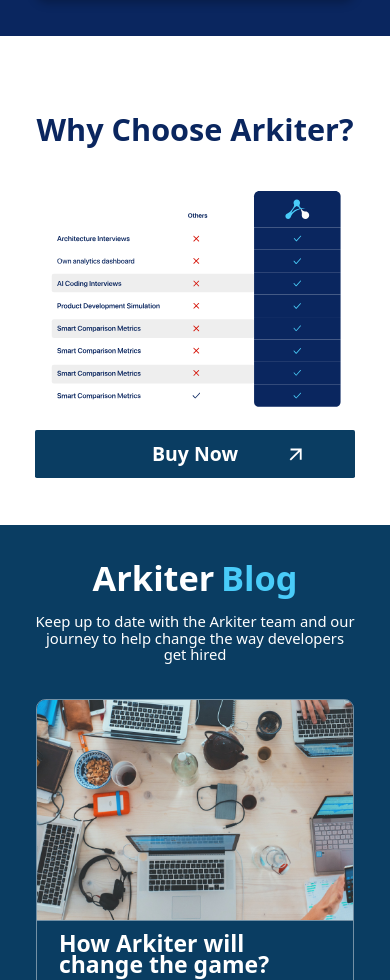
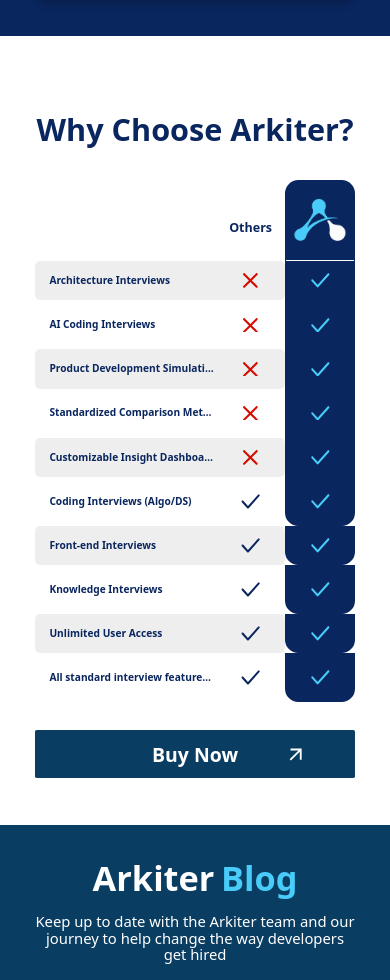
Before and after one commit to pashinskij99/arkiter-react-taiwindcss, a React (Create React App) app: page / in a window 390 px wide. Shown: the part 7387-8367 px from the top of the page. Built offline with nearby package versions, Linux system fonts and the light colour scheme.

Commit message:
update table for mobile screens

```diff
--- a/src/Components/Landing Page/Comparision.js
+++ b/src/Components/Landing Page/Comparision.js
@@ -1,11 +1,11 @@
-import React from 'react';
-import logo from '../../Assets/logo.png';
-import clsx from 'clsx';
-import {ReactComponent as ExitIcon} from '../../Assets/icons/exit.svg'
-import {ReactComponent as CheckIcon} from '../../Assets/icons/check-table.svg'
-import {ReactComponent as CheckDarkIcon} from '../../Assets/icons/check-table-darker.svg'
-import {ReactComponent as TableIcon} from '../../Assets/table.svg'
-import ButtonPrimary from '../UI/Button';
+import React from 'react'
+import logo from '../../Assets/logo.png'
+import clsx from 'clsx'
+import { ReactComponent as ExitIcon } from '../../Assets/icons/exit.svg'
+import { ReactComponent as CheckIcon } from '../../Assets/icons/check-table.svg'
+import { ReactComponent as CheckDarkIcon } from '../../Assets/icons/check-table-darker.svg'
+import { ReactComponent as TableIcon } from '../../Assets/table.svg'
+import ButtonPrimary from '../UI/Button'
 
 const ProductComparison = () => {
   const comparisonData = [
@@ -60,22 +60,29 @@
       Arkiter: true,
     },
     // Add more features here
-  ];
+  ]
 
   return (
-    <div className="w-full pt-[16.8rem] pb-[10.149rem]">
-      <div className="container">
-        <h2 className="text-[6.6rem] leading-[1] text-[#0A265F] text-center font-bold pb-12">Why Choose Arkiter?</h2>
-        <div className="overflow-x-auto mt-[4.5rem]">
-          <table className="w-full table-fixed hidden md:table">
+    <div className='w-full pt-[16.8rem] pb-[10.149rem]'>
+      <div className='container'>
+        <h2 className='text-[6.6rem] leading-[1] text-[#0A265F] text-center font-bold pb-12'>
+          Why Choose Arkiter?
+        </h2>
+        <div className='overflow-x-auto mt-[4.5rem]'>
+          <table className='w-full table-fixed'>
             <thead>
               <tr className=''>
-                <th className="w-min"></th>
-                <th className=" text-[#0A265F] text-[3.44982rem] font-[700] relative">
-                  <span className='absolute mx-auto w-full left-0 bottom-[5.016rem] '>Others</span>
+                <th className='w-min'></th>
+                <th className=' text-[#0A265F] text-[2.7rem] sm:text-[3.44982rem] font-[700] relative w-[15rem] sm:w-[23rem] lg:w-[auto]'>
+                  <span className='absolute mx-auto w-full left-0 bottom-[5.016rem]'>Others</span>
                 </th>
-                <th className="w-[30.7rem] lg:w-[47.7rem] rounded-tl-[2.87485rem] rounded-tr-[2.87485rem] pt-[2.7rem] lg:pt-[4.7rem] bg-[#0A265F] justify-center text-white">
-                  <img src={logo} alt="Competitor B Logo" width={'90.251rem'} className="mx-auto scale-75 lg:scale-100" />
+                <th className='w-[15rem] sm:w-[30.7rem] lg:w-[47.7rem] rounded-tl-[2.87485rem] rounded-tr-[2.87485rem] pt-[2.7rem] lg:pt-[4.7rem] bg-[#0A265F] justify-center text-white'>
+                  <img
+                    src={logo}
+                    alt='Competitor B Logo'
+                    width={'90.251rem'}
+                    className='mx-auto scale-75 lg:scale-100'
+                  />
                   <hr className='border-none h-[.02rem] bg-[#FCFCFC] mt-[2.612rem] lg:mt-[4.612rem]' />
                 </th>
               </tr>
@@ -83,30 +90,59 @@
             <tbody>
               {comparisonData.map((item, index) => (
                 <tr key={index}>
-                  <td className={clsx(index % 2 === 0 ? '!py-[3.573rem]' : '!py-[5.638rem]', "pl-[3.1rem] text-[#0A265F] font-semibold text-xs md:text-lg lg:text-[3.91594rem] relative")}>
-                    <div className={clsx(index % 2 === 0 ? 'bg-[#D9D9D9]/[0.44]' : 'bg-white', 'absolute top-0 left-0 w-full h-full z-0 rounded-tl-[1.1rem] rounded-bl-[1.1rem]')}></div>
-                    <span className='z-10 relative whitespace-nowrap text-[3.91594rem] font-semibold'>
+                  <td
+                    className={clsx(
+                      index % 2 === 0
+                        ? '!py-[2.573rem] sm:!py-[3.573rem]'
+                        : 'py-[3.638rem] sm:!py-[5.638rem]',
+                      'pl-[3.1rem] text-[#0A265F] font-semibold md:text-lg lg:text-[3.91594rem] relative',
+                    )}>
+                    <div
+                      className={clsx(
+                        index % 2 === 0 ? 'bg-[#D9D9D9]/[0.44]' : 'bg-white',
+                        'absolute top-0 left-0 w-full h-full z-0 rounded-tl-[1.1rem] rounded-bl-[1.1rem]',
+                      )}></div>
+                    <span className='z-10 relative whitespace-nowrap text-[2.2rem] sm:text-[2.8rem] lg:text-[3rem] font-semibold block sm:inline text-ellipsis overflow-hidden'>
                       {item.feature}
                     </span>
                   </td>
-                  <td className="relative p-2 text-center text-2xl">
-                    <div className={clsx(index % 2 === 0 ? 'bg-[#D9D9D9]/[0.44]' : 'bg-white', 'absolute top-0 left-0 w-full h-full z-0 rounded-tr-[1.1rem] rounded-br-[1.1rem]')}></div>
-                    {item.Others ? <CheckDarkIcon width={'4.082rem'} className='z-10 relative mx-auto' height={'3.175rem'} /> : <ExitIcon width={'3.175rem'} className='z-10 relative mx-auto' height={'3.175rem'} />}
+                  <td className='relative p-2 text-center text-2xl'>
+                    <div
+                      className={clsx(
+                        index % 2 === 0 ? 'bg-[#D9D9D9]/[0.44]' : 'bg-white',
+                        'absolute top-0 left-0 w-full h-full z-0 rounded-tr-[1.1rem] rounded-br-[1.1rem]',
+                      )}></div>
+                    {item.Others ? (
+                      <CheckDarkIcon
+                        width={'4.082rem'}
+                        className='z-10 relative mx-auto'
+                        height={'3.175rem'}
+                      />
+                    ) : (
+                      <ExitIcon
+                        width={'3.175rem'}
+                        className='z-10 relative mx-auto'
+                        height={'3.175rem'}
+                      />
+                    )}
                   </td>
-                  <td className={clsx(`p-2 w-[47.7rem] text-center text-2xl bg-[#0A265F]`, {
-                    ['rounded-br-[2.87485rem] lg:rounded-br-[0] rounded-bl-[2.87485rem] lg:rounded-bl-[0]']: item.Others
-                  })}>{
-                    item.Arkiter
-                      ? <CheckIcon width={'4.082rem'} className='mx-auto' height={'3.175rem'} />
-                      : <span className="text-[#D40D00]"></span>
-                    }
+                  <td
+                    className={clsx(`p-2 w-[47.7rem] text-center text-2xl bg-[#0A265F]`, {
+                      ['rounded-br-[2.87485rem] lg:rounded-br-[0] rounded-bl-[2.87485rem] lg:rounded-bl-[0]']:
+                        item.Others,
+                    })}>
+                    {item.Arkiter ? (
+                      <CheckIcon width={'4.082rem'} className='mx-auto' height={'3.175rem'} />
+                    ) : (
+                      <span className='text-[#D40D00]'></span>
+                    )}
                   </td>
                 </tr>
               ))}
-              <tr className="bg-white">
-                <td className="p-2"></td>
-                <td className="p-2"></td>
-                <td className="hidden lg:flex p-2 pb-[6.219rem] pt-[4.374rem] text-center rounded-bl-[2.87485rem] rounded-br-[2.87485rem] bg-[#0A265F] justify-center items-center">
+              <tr className='bg-white'>
+                <td className='p-2'></td>
+                <td className='p-2'></td>
+                <td className='hidden lg:flex p-2 pb-[6.219rem] pt-[4.374rem] text-center rounded-bl-[2.87485rem] rounded-br-[2.87485rem] bg-[#0A265F] justify-center items-center'>
                   <ButtonPrimary classNameButton='!bg-white !text-arkiterBlueLight-700 hover:!text-white hover:!bg-[#49CCF9]'>
                     Sign up
                   </ButtonPrimary>
@@ -118,16 +154,16 @@
             </tbody>
           </table>
 
-          <TableIcon className='w-full h-full md:hidden' />
-
-          <ButtonPrimary classNameButton={'md:hidden !bg-[#0A3D62] w-[192.33px] hover:!bg-[#1D9EEB] hover:!text-white mx-auto mt-[23.33px]'}>
+          <ButtonPrimary
+            classNameButton={
+              'md:hidden !bg-[#0A3D62] w-[192.33px] hover:!bg-[#1D9EEB] hover:!text-white mx-auto mt-[23.33px]'
+            }>
             Buy Now
           </ButtonPrimary>
         </div>
       </div>
+    </div>
+  )
+}
 
-    </div>
-  );
-};
-
-export default ProductComparison;
+export default ProductComparison
```
